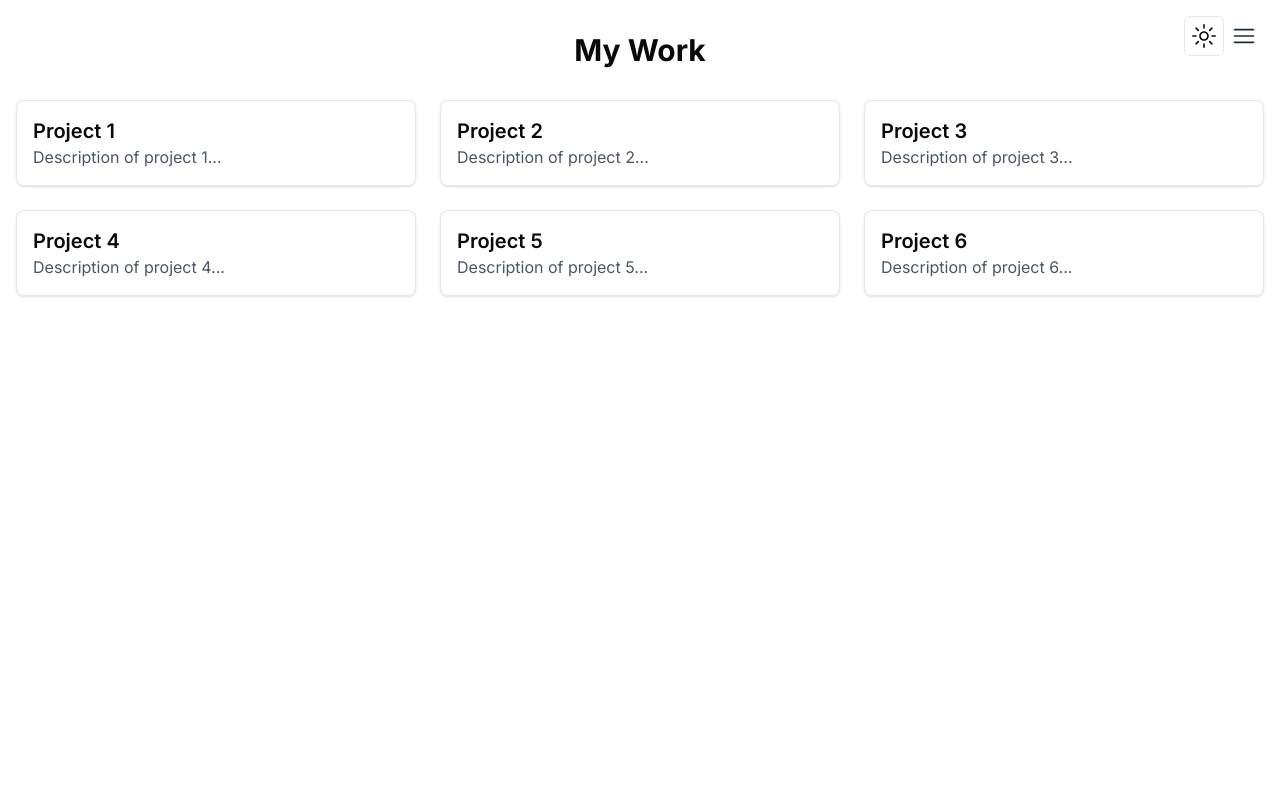
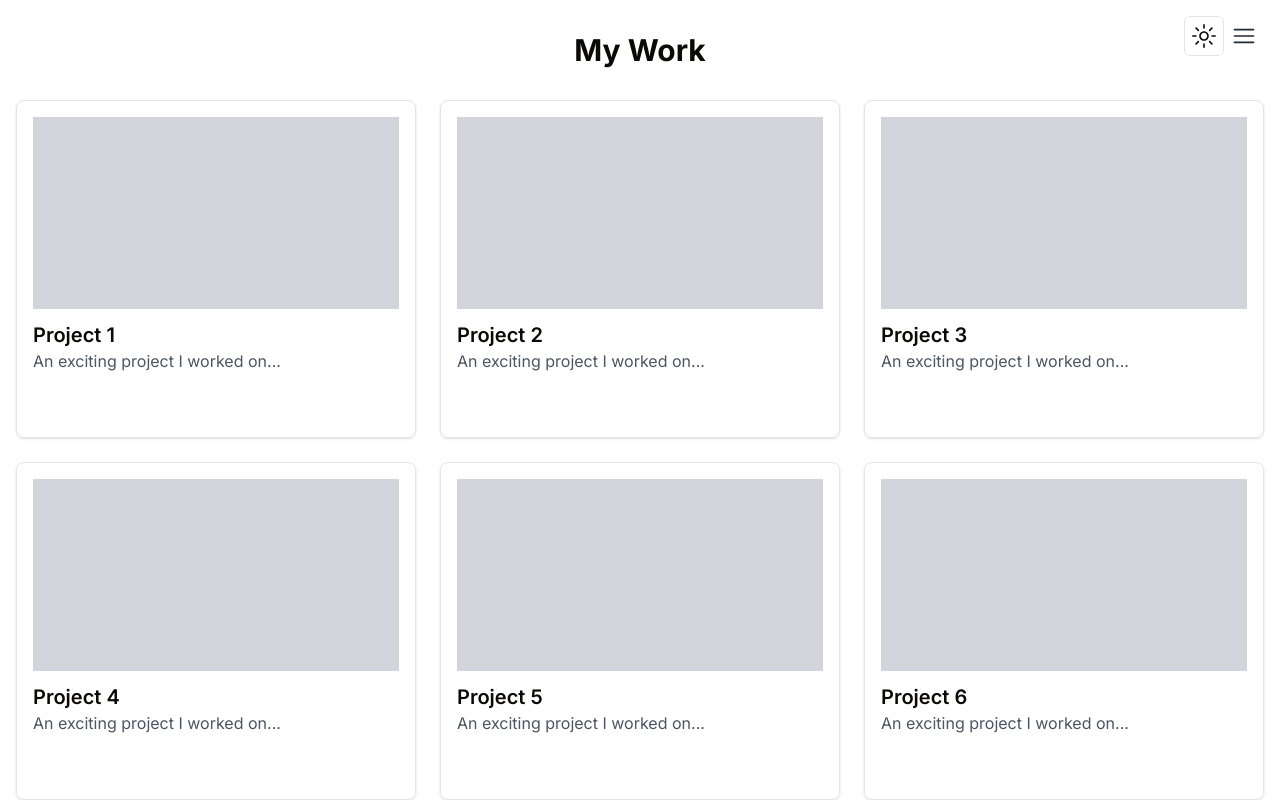
Before and after one commit to SantiZetina/sz-dashboard, a Next.js app: page /work in a window 1280 px wide. Built offline with nearby package versions, Linux system fonts and the light colour scheme.

Commit message:
Refactor project cards on WorkPage component

```diff
--- a/app/work/page.tsx
+++ b/app/work/page.tsx
@@ -1,23 +1,29 @@
-import RootLayout from "../layout";
-
 export default function WorkPage() {
     return (
-
         <div className="container mx-auto px-4">
             <h1 className="text-3xl font-bold text-center my-8">
                 My Work
             </h1>
             <div className="grid grid-cols-1 md:grid-cols-2 lg:grid-cols-3 gap-6">
-                    {/* Sample project cards */}
                 {[1, 2, 3, 4, 5, 6].map((item) => (
-                        <div key={item} className="border rounded-lg p-4 shadow hover:shadow-lg transition-all">
-                            <h2 className="text-xl font-semibold">Project {item}</h2>
-                            <p className="text-gray-600">Description of project {item}...</p>
-                            {/* Add more details like technologies used, link to project, etc. */}
+                    <div
+                        key={item}
+                        className="group border rounded-lg p-4 shadow transition-all hover:scale-105"
+                    >
+                        <div className="overflow-hidden">
+                            {/* Replace this with project image */}
+                            <div className="bg-gray-300 h-48"></div>
+                        </div>
+                        <h2 className="text-xl font-semibold mt-3">Project {item}</h2>
+                        <p className="text-gray-600">An exciting project I worked on...</p>
+                        <div className="opacity-0 group-hover:opacity-100 transition duration-300">
+                            {/* Hidden details */}
+                            <p>Technologies used: HTML, CSS, JS...</p>
+                            <a href="#" className="text-blue-600 hover:underline">View Project</a>
+                        </div>
                     </div>
                 ))}
             </div>
         </div>
-
     );
 }
```
Lines whose indentation alone changed are shown as unchanged.
